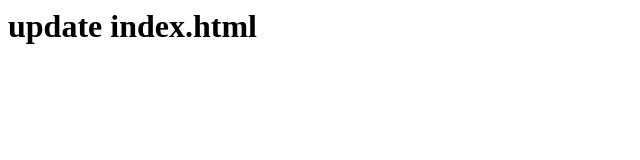
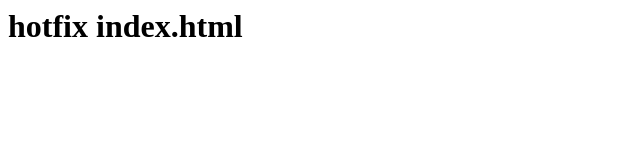
Before and after one commit to nivaldongs/fullcycle, a plain HTML site: page index.html in a window 1280 px wide. Shown: the whole page, without its empty margins (0-640 px from the left). Drawn offline with Linux system fonts and the light colour scheme.

Commit message:
hotfix index.html

```diff
--- a/index.html
+++ b/index.html
@@ -1,5 +1,5 @@
 <html>
 <body>
-	<h1>update index.html</h1>
+	<h1>hotfix index.html</h1>
 </body>
 </html>
```
